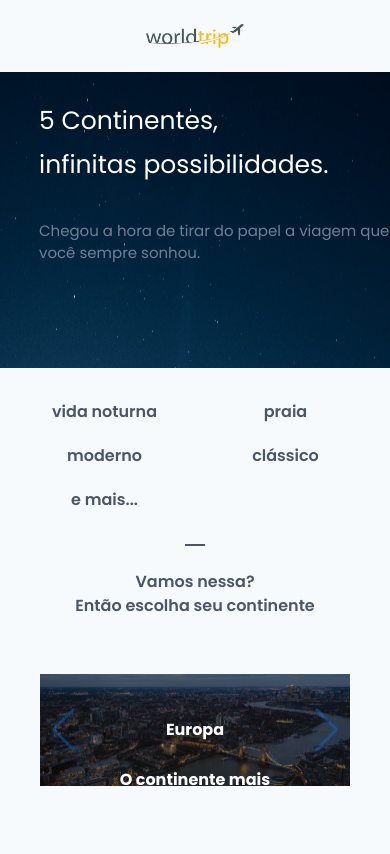
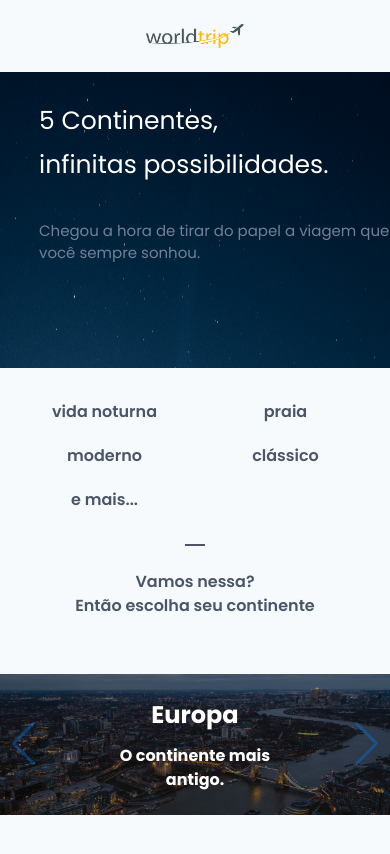
Before and after one commit to NakajimaDaniel/desafio07-ignite-chakraui, a Next.js app: page / in a window 390 px wide. Shown: the top 854 px of the page. Built offline with nearby package versions, Linux system fonts and the light colour scheme.

Commit message:
carousel responsive sx props

```diff
--- a/src/components/Carousel/index.tsx
+++ b/src/components/Carousel/index.tsx
@@ -33,7 +33,18 @@ export function Carousel() {
   return (
     <>
 
-      <Flex justify="center" mt={['10','15', '15']} ml={['10']} mr={['10']} mb={['20']} >
+      <Flex
+        justify="center"
+        mt={['10','15',
+        '15']}
+        ml={['10']}
+        mr={['10']}
+        mb={['20']}
+        sx={{"@media screen and (max-width: 700px)": {
+          mr: '0',
+          ml: '0',
+        }}}
+      >
         <Swiper  navigation={true}  slidesPerView={1}  centeredSlides={true} pagination={{
         "clickable": true}}>
           <SwiperSlide>
@@ -41,8 +52,47 @@ export function Carousel() {
               <Box position="relative" textAlign="center" cursor="pointer">
 
                 <Image src="europe.png" w="100%" />
-                <Text position="absolute" top="50%" left="50%" transform="translate(-50%,-50%)" color="white" fontSize={['1xl','2xl', '3xl','6xl']}  fontWeight="bold">Europa</Text>
-                <Text position="absolute" top="50%" left="50%" transform={["translate(-50%, 80%)","translate(-50%, 100%)","translate(-50%, 110%)","translate(-50%, 160%)"]} color="white" fontSize={['md','md','md','3xl']} fontWeight="bold">O continente mais antigo.</Text>
+                <Text
+                  position="absolute"
+                  top="50%"
+                  left="50%"
+                  transform="translate(-50%,-50%)"
+                  color="white"
+                  fontSize={['1xl','2xl',
+                  '3xl','6xl']}
+                  fontWeight="bold"
+                  sx={{"@media screen and (max-width: 600px)": {
+                    transform: 'translate(-50%, -80%)'
+                  },
+                    "@media screen and (max-width: 490px)": {
+                      transform: 'translate(-50%, -130%)',
+                      fontSize: '2xl'
+                    }
+                  }}
+                >
+                  Europa
+                </Text>
+                <Text
+                  position="absolute"
+                  top="50%"
+                  left="50%"
+                  transform={["translate(-50%, 80%)","translate(-50%, 100%)","translate(-50%, 110%)","translate(-50%, 160%)"]}
+                  color="white"
+                  fontSize={['md','md','md','3xl']}
+                  fontWeight="bold"
+                  sx={{"@media screen and (max-width: 600px)": {
+                    transform: 'translate(-50%, 80%)'
+                  },
+                    "@media screen and (max-width: 490px)": {
+                      transform: 'translate(-50%, 0%)'
+                    }
+                  }}
+                >
+                    O
+                  continente
+                  mais
+                  antigo.
+                </Text>
 
               </Box>
             </Link>
```
